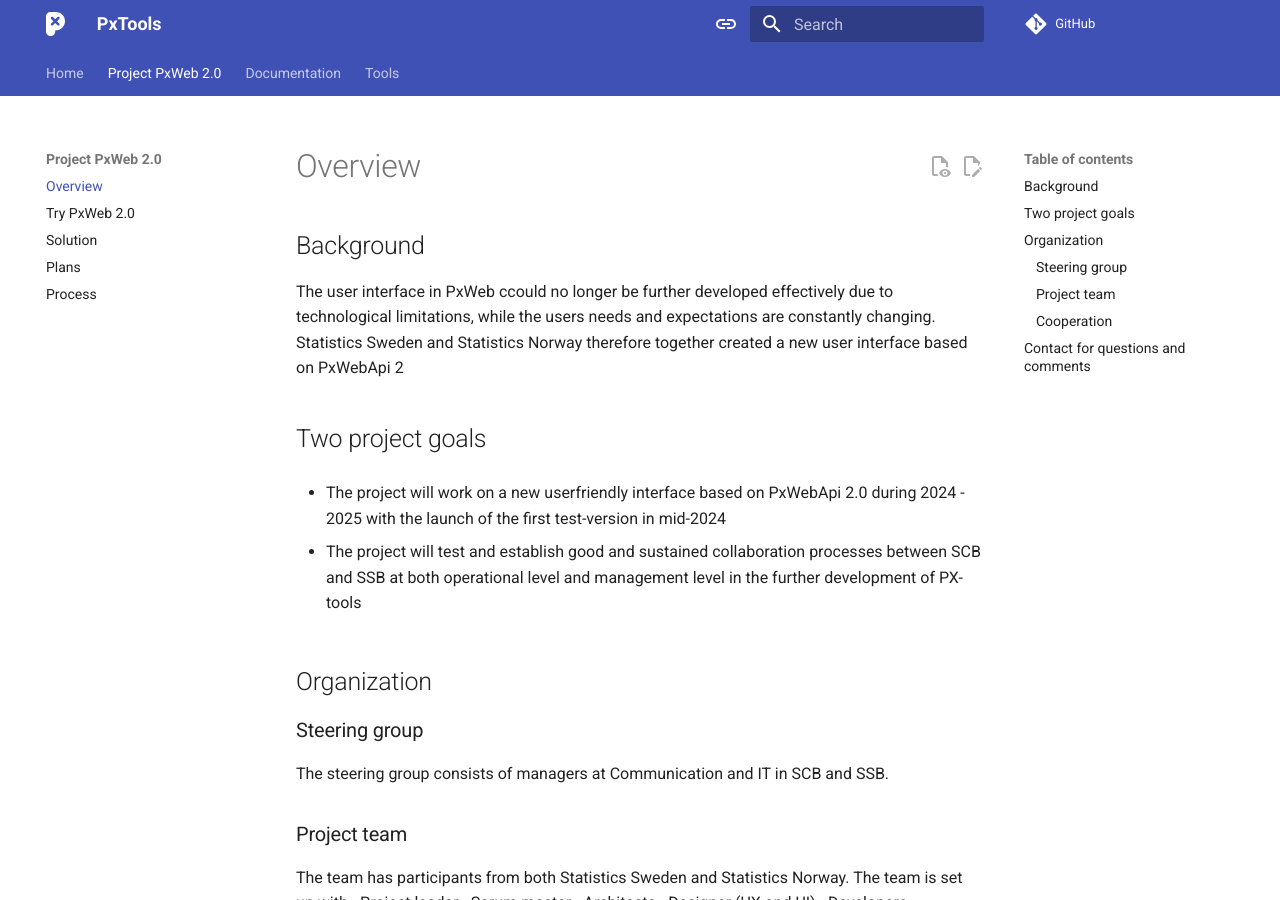
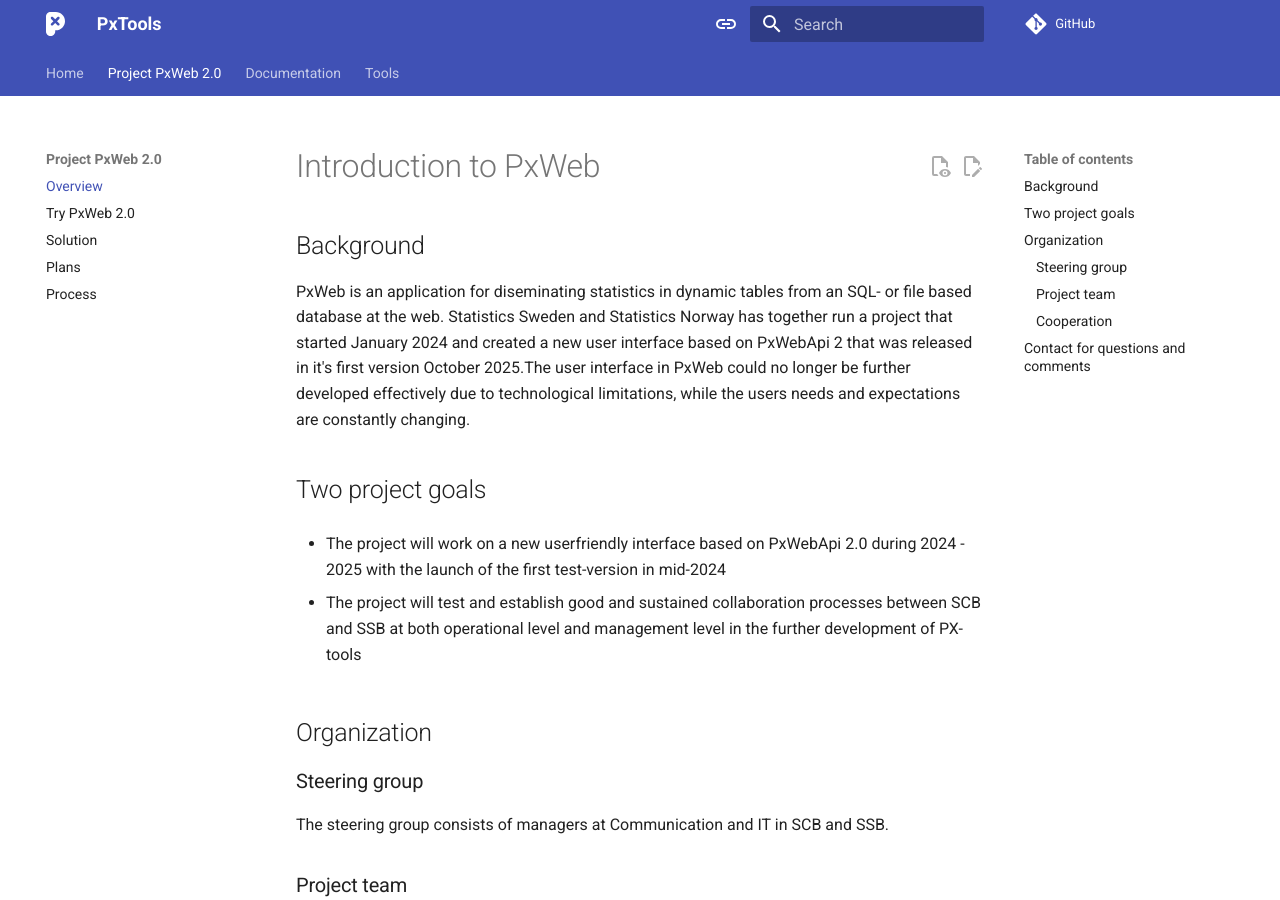
Before and after one commit to PxTools/pxtools.github.io, an MkDocs documentation site: the page built from docs/PxWeb2/project/overview.md, in a window 1280 px wide and 900 px high. Built offline with MkDocs 1.6.1 and Material for MkDocs 9.7.7, drawn with Linux system fonts in a browser that asks for light colours; comment, search, counter and statistics services are not loaded.

Commit message:
Update overview.md

```diff
--- a/docs/PxWeb2/project/overview.md
+++ b/docs/PxWeb2/project/overview.md
@@ -1,6 +1,8 @@
-# Overview
+# Introduction to PxWeb
 ## Background
-The user interface in PxWeb ccould no longer be further developed effectively due to technological limitations, while the users needs and expectations are constantly changing. Statistics Sweden and Statistics Norway therefore together created a new user interface based on PxWebApi 2
+PxWeb is an application for diseminating statistics in dynamic tables from an SQL- or file based database at the web. Statistics Sweden and Statistics Norway has together run a project that started January 2024 and created a new user interface based on PxWebApi 2 that was released in it's first version October 2025.The user interface in PxWeb could no longer be further developed effectively due to technological limitations, while the users needs and expectations are constantly changing.
+
+
 
 ## Two project goals
 - The project will work on a new userfriendly interface based on PxWebApi 2.0 during 2024 - 2025 with the launch of the first test-version in mid-2024
```
